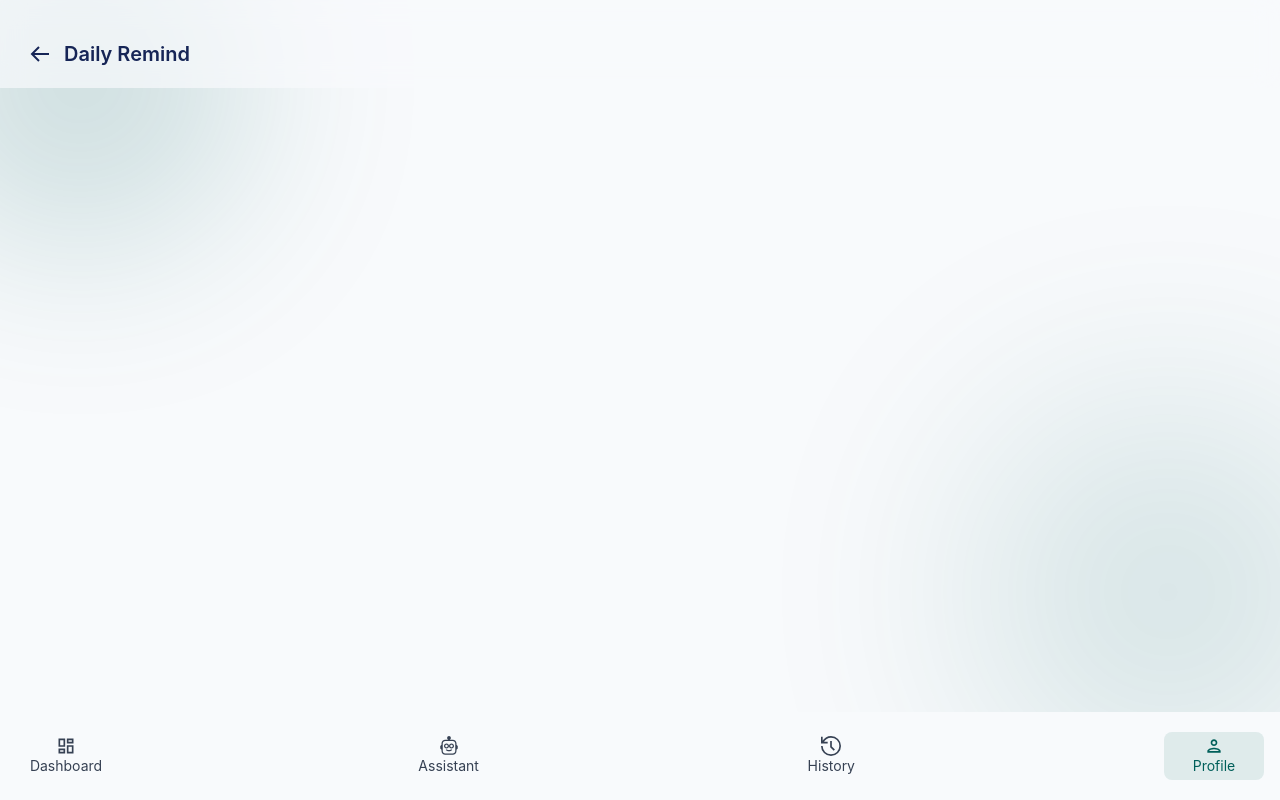
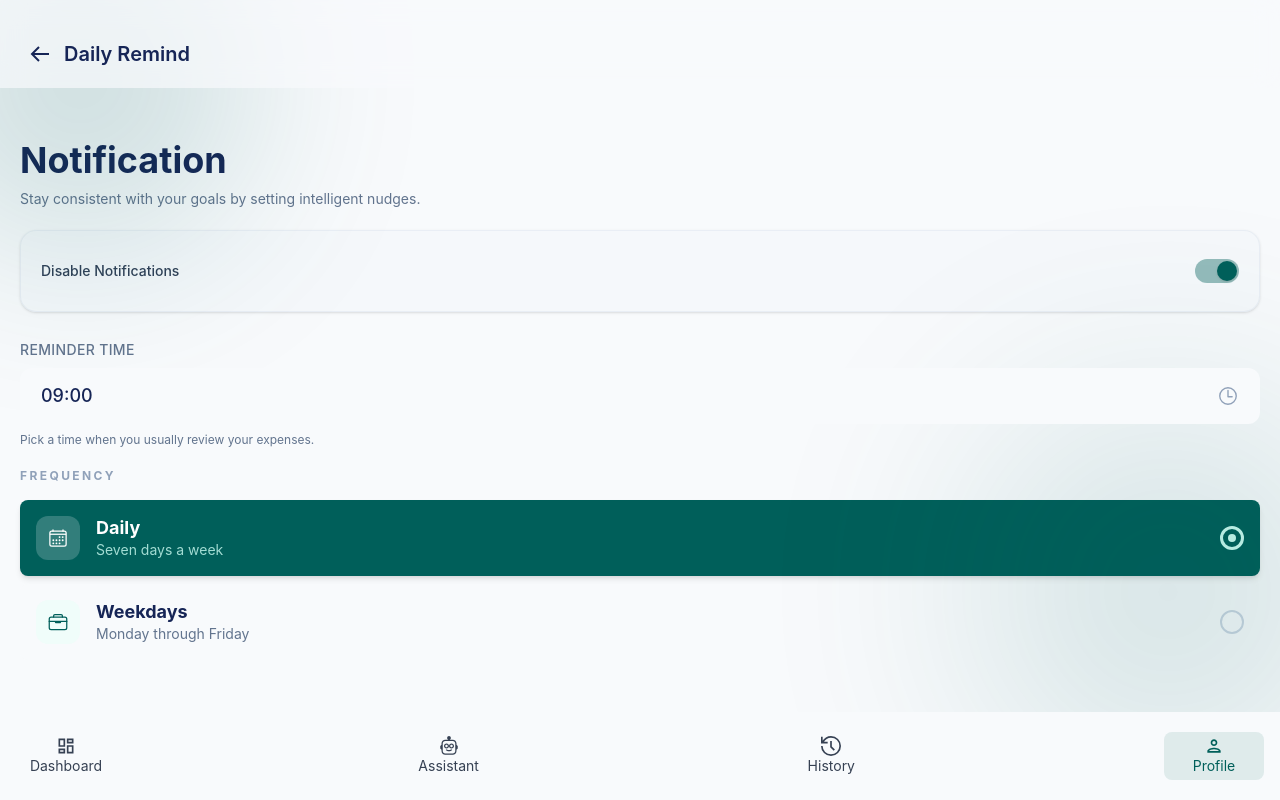
Before and after one commit to ak7prisma/cash-flow-intelligence, a React (Vite) app: page /profile/dailyremind in a window 1280 px wide. Built offline with nearby package versions, Linux system fonts and the light colour scheme.

Commit message:
feat: daily remind

```diff
--- /dev/null
+++ b/src/component/ui/FrequencyRadio.tsx
@@ -0,0 +1,68 @@
+import { frequencyOptions } from "../../data/frequency";
+
+interface RadioGroupProps {
+  label: string;
+  value: string;
+  onChange: (value: string) => void;
+}
+
+export default function FrequencyRadio({ label, value, onChange }: Readonly<RadioGroupProps>) {
+  return (
+    <div className="space-y-4">
+      <h3 className="text-xs font-bold text-slate-400 dark:text-slate-500 tracking-[0.2em] mb-4 uppercase">
+        {label}
+      </h3>
+      <div className="space-y-2">
+        {frequencyOptions.map((option) => {
+          const isActive = value === option.value;
+          return (
+            <button
+              key={option.value}
+              type="button"
+              onClick={() => onChange(option.value)}
+              className={`w-full flex items-center rounded-lg gap-4 p-4 transition-all duration-300 text-left ${
+                isActive
+                  ? "bg-teal-800 dark:bg-cyan-400/10 shadow-md"
+                  : "bg-slate-50 dark:bg-slate-900/40"
+              }`}
+            >
+              {/* Icon Container */}
+              <div className={`p-3 rounded-xl transition-colors dark:text-cyan-400 ${
+                isActive
+                  ? "bg-slate-50/20 dark:bg-slate-950/50 text-white"
+                  : "bg-teal-50 dark:bg-cyan-950/30 text-teal-800 dark:text-cyan-400"
+              }`}>
+                <option.icon className="w-5 h-5"/>
+              </div>
+
+              {/* Text Content */}
+              <div className="flex-1">
+                <h4 className={`font-bold text-lg leading-tight transition-colors ${
+                  isActive ? "text-white" : "text-blue-950 dark:text-slate-100"
+                }`}>
+                  {option.label}
+                </h4>
+                <p className={`text-sm transition-colors ${
+                  isActive ? "text-teal-100/80" : "text-slate-500 dark:text-slate-400"
+                }`}>
+                  {option.description}
+                </p>
+              </div>
+
+              {/* Radio Circle */}
+              <div className={`w-6 h-6 rounded-full border-2 flex items-center justify-center transition-all ${
+                isActive
+                  ? "border-3 border-teal-100 dark:border-cyan-400"
+                  : "border-slate-300 dark:border-slate-700 bg-transparent"
+              }`}>
+                {isActive && (
+                  <div className="p-1 rounded-full bg-teal-100 dark:bg-cyan-400" />
+                )}
+              </div>
+            </button>
+          );
+        })}
+      </div>
+    </div>
+  );
+}
--- /dev/null
+++ b/src/component/ui/TimePicker.tsx
@@ -0,0 +1,51 @@
+import { useRef } from "react";
+import { IoTimeOutline } from "react-icons/io5";
+
+interface TimePickerProps {
+  label: string;
+  value: string;
+  onChange: (value: string) => void;
+  hint?: string;
+}
+
+export default function TimePicker({ label, value, onChange, hint }: Readonly<TimePickerProps>) {
+  const inputRef = useRef<HTMLInputElement>(null);
+
+  const handleContainerClick = () => {
+    if (inputRef.current) {
+      inputRef.current.showPicker?.();
+      inputRef.current.focus();
+    }
+  };
+
+  return (
+    <div className="text-slate-500 dark:text-slate-400 my-2">
+      <label className="block text-sm font-medium mb-2 tracking-wide uppercase">
+        {label}
+      </label>
+      <button
+        className="relative group cursor-pointer w-full text-left bg-transparent border-none p-0"
+        onClick={handleContainerClick}
+        type="button"
+      >
+
+        <div className="w-full h-14 px-5 rounded-xl bg-slate-50 dark:bg-slate-950/40 text-lg flex items-center justify-between border border-transparent group-hover:border-slate-200 dark:group-hover:border-slate-700 transition-all">
+          <span className="text-blue-950 dark:text-white font-medium">
+            {value || "Set Time"}
+          </span>
+          <IoTimeOutline className="text-slate-400 group-hover:text-teal-600 dark:group-hover:text-cyan-400 transition-colors" size={22} />
+        </div>
+
+        <input
+          ref={inputRef}
+          type="time"
+          value={value}
+          onChange={(e) => onChange(e.target.value)}
+          className="absolute inset-0 opacity-0 cursor-pointer w-full h-full"
+          style={{ colorScheme: 'dark' }}
+        />
+      </button>
+      {hint && <p className="text-xs mt-2 block">{hint}</p>}
+    </div>
+  );
+}
--- /dev/null
+++ b/src/component/ui/Toggle.tsx
@@ -0,0 +1,33 @@
+interface ToggleProps {
+  enabled: boolean;
+  onChange: (enabled: boolean) => void;
+  label?: string;
+}
+
+export default function Toggle({ enabled, onChange, label }: Readonly<ToggleProps>) {
+  return (
+    <div className="flex items-center justify-between py-2">
+      {label && (
+        <span className="text-sm font-medium text-slate-700 dark:text-slate-300">
+          {label}
+        </span>
+      )}
+      <button
+        type="button"
+        onClick={() => onChange(!enabled)}
+        className={`relative inline-flex h-6 w-11 shrink-0 cursor-pointer rounded-full border-2 border-transparent transition-colors duration-200 ease-in-out ${
+          enabled ? "bg-teal-800/40 dark:bg-cyan-400/20" : "bg-slate-300 dark:bg-slate-700"
+        }`}
+        role="switch"
+        aria-checked={enabled}
+      >
+        <div
+          aria-hidden="true"
+          className={`h-5 w-5 items-center transform rounded-full shadow ring-0 transition duration-200 ease-in-out ${
+            enabled ? "bg-teal-800 dark:bg-cyan-400 translate-x-5" : "border-2 border-slate-700 translate-x-0"
+          }`}
+        />
+      </button>
+    </div>
+  );
+}
--- /dev/null
+++ b/src/data/frequency.ts
@@ -0,0 +1,16 @@
+import { IoCalendarOutline, IoBriefcaseOutline } from "react-icons/io5";
+
+export  const frequencyOptions = [
+    {
+      value: 'daily',
+      label: 'Daily',
+      description: 'Seven days a week',
+      icon: IoCalendarOutline
+    },
+    {
+      value: 'weekdays',
+      label: 'Weekdays',
+      description: 'Monday through Friday',
+      icon: IoBriefcaseOutline
+    },
+  ];
--- a/src/pages/profile/DailyRemind.tsx
+++ b/src/pages/profile/DailyRemind.tsx
@@ -1,7 +1,67 @@
-export default function DailyRemind(){
-    return(
-        <div>
+import { useState } from 'react';
+import Toggle from '../../component/ui/Toggle';
+import TimePicker from '../../component/ui/TimePicker';
+import FrequencyRadio from '../../component/ui/FrequencyRadio';
 
+export default function DailyRemind() {
+  const [notifEnabled, setNotifEnabled] = useState(true);
+  const [time, setTime] = useState('09:00');
+  const [frequency, setFrequency] = useState('daily');
+
+  return (
+    <div className="w-full mx-2">
+      <div className="space-y-5">
+        {/* Header Section */}
+        <div className="flex items-start gap-4">
+          <div className="flex-1">
+            <h4 className="text-4xl font-bold text-blue-950 dark:text-white mb-2">
+              Notification
+            </h4>
+            <p className="text-sm leading-relaxed text-slate-500 dark:text-slate-400">
+              Stay consistent with your goals by setting intelligent nudges.
+            </p>
+          </div>
         </div>
-    );
+
+        {/* Controls Section */}
+        <div className="space-y-5">
+
+          <div className="p-5 rounded-2xl bg-slate-100/50 dark:bg-slate-900/40 border border-slate-200/60 dark:border-slate-800/60 shadow-sm transition-all">
+            <Toggle
+              label={`${notifEnabled ? "Disable" : "Enable"} Notifications`}
+              enabled={notifEnabled}
+              onChange={setNotifEnabled}
+            />
+          </div>
+
+          {/* Settings */}
+          <div
+            className={`flex flex-col gap-3 transition-all duration-500 ease-in-out ${
+              notifEnabled
+                ? "opacity-100"
+                : "opacity-40 pointer-events-none select-none grayscale-25"
+            }`}
+          >
+            {/* Time Picker */}
+            <TimePicker
+              label="Reminder Time"
+              value={time}
+              onChange={setTime}
+              hint="Pick a time when you usually review your expenses."
+            />
+
+            {/* Radio Frequency */}
+            <FrequencyRadio
+              label="Frequency"
+              value={frequency}
+              onChange={setFrequency}
+            />
+
+            {!notifEnabled && <div className="absolute inset-0 z-50 cursor-not-allowed" />}
+          </div>
+        </div>
+
+      </div>
+    </div>
+  );
 }
```
